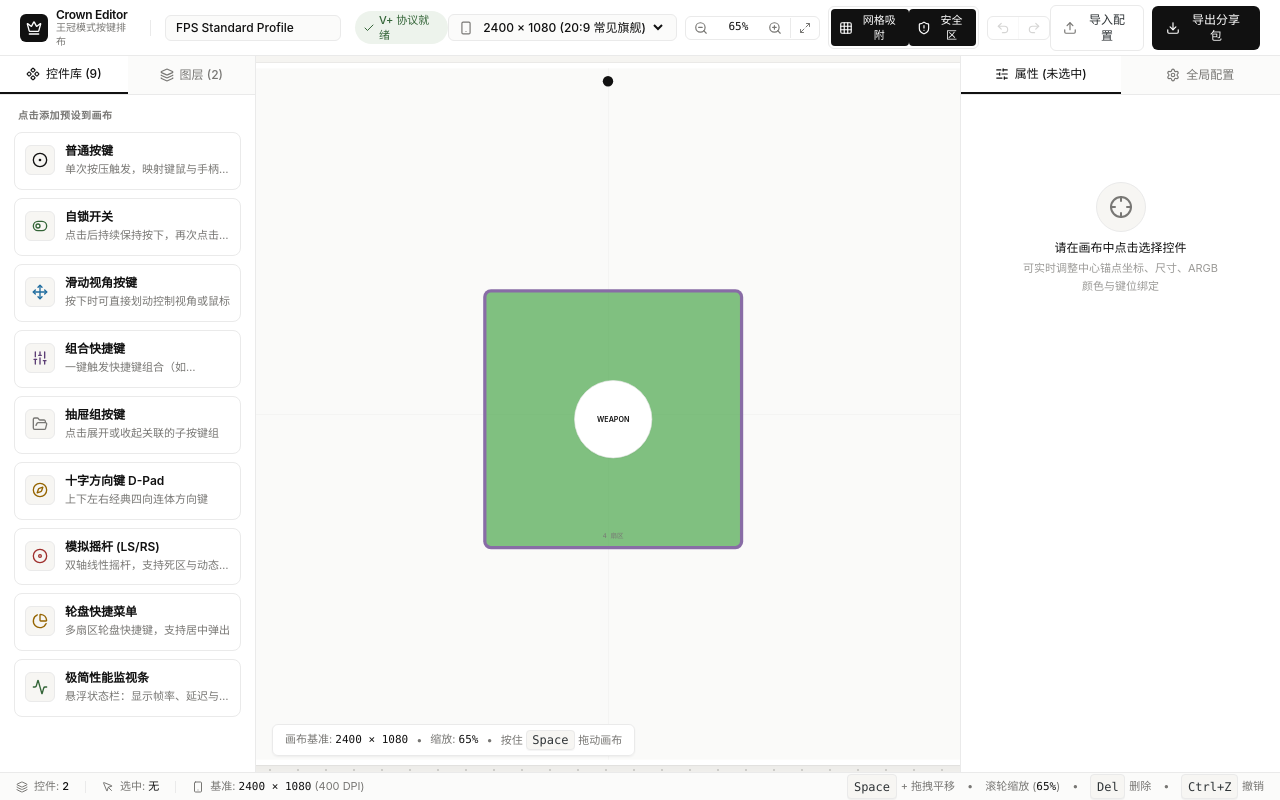
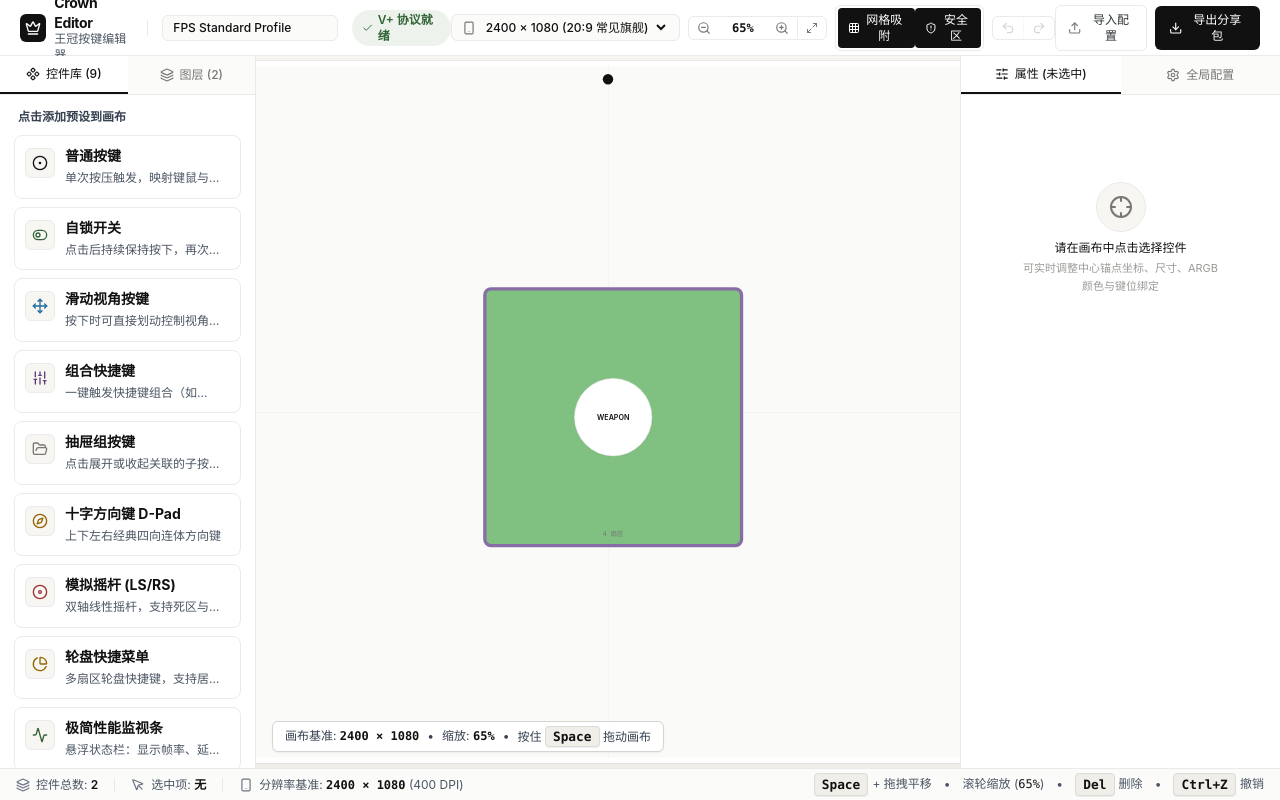
Before and after one commit to llxo/moonlight-vplus-crown-editor, a React (Vite) app: page / in a window 1280 px wide. Built offline with nearby package versions, Linux system fonts and the light colour scheme.

Commit message:
style(font): 优化中文字体栈与 ClearType 渲染，提升字号与文字可读性

```diff
--- a/index.html
+++ b/index.html
@@ -6,7 +6,7 @@
     <meta name="viewport" content="width=device-width, initial-scale=1.0" />
     <title>Moonlight Crown Editor - 王冠模式虚拟按键可视化编辑器</title>
   </head>
-  <body class="bg-[#F7F6F3] text-[#111111] overflow-hidden select-none antialiased">
+  <body class="bg-[#F7F6F3] text-[#111111] overflow-hidden select-none">
     <div id="root"></div>
     <script type="module" src="/src/main.tsx"></script>
   </body>
--- a/src/App.tsx
+++ b/src/App.tsx
@@ -59,7 +59,7 @@ export default function App() {
   }, [deleteSelectedElements, undo, redo, canUndo, canRedo]);
 
   return (
-    <div className="flex h-screen w-screen flex-col overflow-hidden bg-[#f7f6f3] text-[#111111] antialiased">
+    <div className="flex h-screen w-screen flex-col overflow-hidden bg-[#f7f6f3] text-[#111111]">
       {/* 顶部操作工具栏 */}
       <HeaderBar />
 
--- a/src/components/layout/HeaderBar.tsx
+++ b/src/components/layout/HeaderBar.tsx
@@ -104,10 +104,10 @@ export const HeaderBar: React.FC = () => {
             <Crown className="h-4 w-4" />
           </div>
           <div className="flex flex-col">
-            <span className="font-semibold text-xs tracking-tight text-[#111111]">
+            <span className="font-bold text-sm tracking-tight text-[#111111]">
               Crown Editor
             </span>
-            <span className="text-[10px] text-[#787774] -mt-0.5">王冠模式按键排布</span>
+            <span className="text-xs text-[#4b5563] -mt-0.5">王冠按键编辑器</span>
           </div>
         </div>
 
@@ -126,7 +126,7 @@ export const HeaderBar: React.FC = () => {
         </div>
 
         {/* 协议兼容微型胶囊徽章 (Muted Pastel Green) */}
-        <div className="hidden lg:flex items-center gap-1 rounded-full bg-[#edf3ec] px-2 py-0.5 text-[11px] font-medium text-[#346538]">
+        <div className="hidden lg:flex items-center gap-1 rounded-full bg-[#edf3ec] px-2.5 py-0.5 text-xs font-semibold text-[#346538]">
           <Check className="h-3 w-3" />
           <span>V+ 协议就绪</span>
         </div>
@@ -159,7 +159,7 @@ export const HeaderBar: React.FC = () => {
           >
             <ZoomOut className="h-3.5 w-3.5" />
           </button>
-          <span className="w-11 text-center font-mono text-[11px] text-[#111111]">
+          <span className="w-12 text-center font-mono text-xs font-semibold text-[#111111]">
             {Math.round(zoom * 100)}%
           </span>
           <button
@@ -182,8 +182,8 @@ export const HeaderBar: React.FC = () => {
         <div className="flex items-center rounded-md border border-[#eaeaea] bg-[#ffffff] p-0.5">
           <button
             onClick={toggleSnapToGrid}
-            className={`flex items-center gap-1 rounded px-2 py-1 text-[11px] font-medium transition-all ${
-              snapToGrid ? "bg-[#111111] text-[#ffffff]" : "text-[#787774] hover:text-[#111111] hover:bg-[#f7f6f3]"
+            className={`flex items-center gap-1 rounded px-2.5 py-1 text-xs font-medium transition-all ${
+              snapToGrid ? "bg-[#111111] text-[#ffffff]" : "text-[#4b5563] hover:text-[#111111] hover:bg-[#f7f6f3]"
             }`}
             title="网格吸附 (20px)"
           >
@@ -192,8 +192,8 @@ export const HeaderBar: React.FC = () => {
           </button>
           <button
             onClick={toggleSafeArea}
-            className={`flex items-center gap-1 rounded px-2 py-1 text-[11px] font-medium transition-all ${
-              showSafeArea ? "bg-[#111111] text-[#ffffff]" : "text-[#787774] hover:text-[#111111] hover:bg-[#f7f6f3]"
+            className={`flex items-center gap-1 rounded px-2.5 py-1 text-xs font-medium transition-all ${
+              showSafeArea ? "bg-[#111111] text-[#ffffff]" : "text-[#4b5563] hover:text-[#111111] hover:bg-[#f7f6f3]"
             }`}
             title="安全区参考线"
           >
--- a/src/components/layout/LeftSidebar.tsx
+++ b/src/components/layout/LeftSidebar.tsx
@@ -347,7 +347,7 @@ export const LeftSidebar: React.FC = () => {
       <div className="flex-1 overflow-y-auto p-3.5">
         {activeTabLeft === "palette" ? (
           <div className="flex flex-col gap-2">
-            <div className="text-[10px] font-semibold uppercase tracking-wider text-[#787774] px-1 mb-0.5">
+            <div className="text-xs font-semibold text-[#374151] px-1 mb-0.5">
               点击添加预设到画布
             </div>
             {PRESETS.map((preset) => (
@@ -361,12 +361,12 @@ export const LeftSidebar: React.FC = () => {
                 </div>
                 <div className="flex-1">
                   <div className="flex items-center justify-between">
-                    <span className="font-semibold text-xs text-[#111111]">
+                    <span className="font-bold text-sm text-[#111111]">
                       {preset.name}
                     </span>
-                    <Plus className="h-3.5 w-3.5 text-[#787774] opacity-0 group-hover:opacity-100 transition-opacity" />
+                    <Plus className="h-4 w-4 text-[#4b5563] opacity-0 group-hover:opacity-100 transition-opacity" />
                   </div>
-                  <p className="mt-0.5 text-[11px] text-[#787774] line-clamp-1 leading-relaxed">
+                  <p className="mt-0.5 text-xs text-[#4b5563] line-clamp-1 leading-relaxed">
                     {preset.desc}
                   </p>
                 </div>
@@ -375,8 +375,8 @@ export const LeftSidebar: React.FC = () => {
           </div>
         ) : (
           <div className="flex flex-col gap-1.5">
-            <div className="flex items-center justify-between px-1 text-[10px] text-[#787774]">
-              <span className="font-semibold uppercase tracking-wider">按图层深度 (Layer) 排列</span>
+            <div className="flex items-center justify-between px-1 text-xs text-[#4b5563]">
+              <span className="font-semibold">按图层深度 (Layer) 排列</span>
               <div className="flex items-center gap-1">
                 <button
                   onClick={duplicateSelectedElements}
--- a/src/components/layout/StageViewport.tsx
+++ b/src/components/layout/StageViewport.tsx
@@ -245,16 +245,16 @@ export const StageViewport: React.FC = () => {
       case CrownElementType.DIGITAL_PAD: {
         return (
           <div className="relative h-full w-full pointer-events-none flex items-center justify-center">
-            <div className="absolute top-2.5 text-[11px] font-mono font-bold text-[#111111]">
+            <div className="absolute top-2 text-xs font-mono font-bold text-[#111111] bg-white/80 px-1 rounded">
               {el.element_up_value || "UP"}
             </div>
-            <div className="absolute bottom-2.5 text-[11px] font-mono font-bold text-[#111111]">
+            <div className="absolute bottom-2 text-xs font-mono font-bold text-[#111111] bg-white/80 px-1 rounded">
               {el.element_down_value || "DOWN"}
             </div>
-            <div className="absolute left-2.5 text-[11px] font-mono font-bold text-[#111111]">
+            <div className="absolute left-2 text-xs font-mono font-bold text-[#111111] bg-white/80 px-1 rounded">
               {el.element_left_value || "LEFT"}
             </div>
-            <div className="absolute right-2.5 text-[11px] font-mono font-bold text-[#111111]">
+            <div className="absolute right-2 text-xs font-mono font-bold text-[#111111] bg-white/80 px-1 rounded">
               {el.element_right_value || "RIGHT"}
             </div>
             <div className="h-10 w-10 rounded-full border border-dashed border-[#111111]/20" />
@@ -372,10 +372,10 @@ export const StageViewport: React.FC = () => {
       </div>
 
       {/* 视口浮动状态标签 */}
-      <div className="pointer-events-none absolute bottom-4 left-4 flex items-center gap-2 rounded-md border border-[#eaeaea] bg-[#ffffff]/90 px-3 py-1.5 text-[11px] text-[#787774] backdrop-blur-sm shadow-xs">
-        <span>画布基准: <strong className="text-[#111111] font-mono font-medium">{layoutBasis.widthPx} × {layoutBasis.heightPx}</strong></span>
+      <div className="pointer-events-none absolute bottom-4 left-4 flex items-center gap-2 rounded-md border border-[#d4d4d0] bg-[#ffffff] px-3 py-1.5 text-xs text-[#374151] shadow-xs">
+        <span>画布基准: <strong className="text-[#111111] font-mono font-semibold">{layoutBasis.widthPx} × {layoutBasis.heightPx}</strong></span>
         <span>•</span>
-        <span>缩放: <strong className="text-[#111111] font-mono font-medium">{Math.round(zoom * 100)}%</strong></span>
+        <span>缩放: <strong className="text-[#111111] font-mono font-semibold">{Math.round(zoom * 100)}%</strong></span>
         <span>•</span>
         <span>按住 <kbd>Space</kbd> 拖动画布</span>
       </div>
--- a/src/components/layout/StatusBar.tsx
+++ b/src/components/layout/StatusBar.tsx
@@ -11,38 +11,38 @@ export const StatusBar: React.FC = () => {
   const { elements, selectedElementIds, layoutBasis, zoom } = useCrownStore();
 
   return (
-    <footer className="flex h-7 w-full items-center justify-between border-t border-[#eaeaea] bg-[#fbfbfa] px-4 text-[11px] text-[#787774] select-none">
+    <footer className="flex h-8 w-full items-center justify-between border-t border-[#eaeaea] bg-[#fbfbfa] px-4 text-xs text-[#4b5563] select-none">
       {/* 左区：统计与当前状态 */}
       <div className="flex items-center gap-4">
         <div className="flex items-center gap-1.5">
-          <Layers className="h-3 w-3 text-[#787774]" />
-          <span>控件: <strong className="text-[#111111] font-medium">{elements.length}</strong></span>
+          <Layers className="h-3.5 w-3.5 text-[#6b7280]" />
+          <span>控件总数: <strong className="text-[#111111] font-semibold">{elements.length}</strong></span>
         </div>
 
-        <div className="h-3 w-[1px] bg-[#eaeaea]" />
+        <div className="h-3.5 w-[1px] bg-[#eaeaea]" />
 
         <div className="flex items-center gap-1.5">
-          <MousePointer className="h-3 w-3 text-[#787774]" />
+          <MousePointer className="h-3.5 w-3.5 text-[#6b7280]" />
           <span>
-            选中:{" "}
-            <strong className="text-[#111111] font-medium">
+            选中项:{" "}
+            <strong className="text-[#111111] font-semibold">
               {selectedElementIds.length > 0 ? `${selectedElementIds.length} 项` : "无"}
             </strong>
           </span>
         </div>
 
-        <div className="h-3 w-[1px] bg-[#eaeaea]" />
+        <div className="h-3.5 w-[1px] bg-[#eaeaea]" />
 
         <div className="flex items-center gap-1.5">
-          <Smartphone className="h-3 w-3 text-[#787774]" />
+          <Smartphone className="h-3.5 w-3.5 text-[#6b7280]" />
           <span>
-            基准: <span className="font-mono text-[#111111]">{layoutBasis.widthPx} × {layoutBasis.heightPx}</span> ({layoutBasis.densityDpi} DPI)
+            分辨率基准: <span className="font-mono font-semibold text-[#111111]">{layoutBasis.widthPx} × {layoutBasis.heightPx}</span> ({layoutBasis.densityDpi} DPI)
           </span>
         </div>
       </div>
 
       {/* 右区：简约物理键帽快捷指示 */}
-      <div className="hidden md:flex items-center gap-3 text-[#787774]">
+      <div className="hidden md:flex items-center gap-3 text-xs text-[#4b5563]">
         <div className="flex items-center gap-1">
           <kbd>Space</kbd> + 拖拽平移
         </div>
--- a/src/index.css
+++ b/src/index.css
@@ -8,19 +8,18 @@
   body {
     margin: 0;
     padding: 0;
-    font-family: -apple-system, BlinkMacSystemFont, "SF Pro Display", "Geist Sans", "Segoe UI", "Helvetica Neue", Arial, sans-serif;
+    font-family: -apple-system, BlinkMacSystemFont, "Segoe UI", "PingFang SC", "Hiragino Sans GB", "Microsoft YaHei", "微软雅黑", "Noto Sans SC", Arial, sans-serif;
     user-select: none;
     background-color: #f7f6f3;
     color: #111111;
-    -webkit-font-smoothing: antialiased;
-    -moz-osx-font-smoothing: grayscale;
+    text-rendering: optimizeLegibility;
   }
 }
 
 /* 简约浅色自定义滚动条 */
 ::-webkit-scrollbar {
-  width: 5px;
-  height: 5px;
+  width: 6px;
+  height: 6px;
 }
 
 ::-webkit-scrollbar-track {
@@ -28,22 +27,23 @@
 }
 
 ::-webkit-scrollbar-thumb {
-  background: #dcdbd8;
+  background: #d4d4d0;
   border-radius: 3px;
 }
 
 ::-webkit-scrollbar-thumb:hover {
-  background: #b8b7b3;
+  background: #a8a8a4;
 }
 
-/* 简约实体按键标签样式 */
+/* 简约实体按键标签样式 - 清晰高对比 */
 kbd {
-  font-family: "Geist Mono", "SF Mono", "JetBrains Mono", Menlo, Consolas, monospace;
-  background-color: #f7f6f3;
-  border: 1px solid #eaeaea;
+  font-family: "Cascadia Code", "Segoe UI Mono", Consolas, "SF Mono", Menlo, monospace;
+  background-color: #f0eee9;
+  border: 1px solid #dcdbd8;
   border-radius: 4px;
-  padding: 0.15rem 0.35rem;
-  font-size: 0.75rem;
-  color: #2f3437;
-  box-shadow: 0 1px 0 rgba(0, 0, 0, 0.04);
+  padding: 0.15rem 0.45rem;
+  font-size: 0.8rem;
+  font-weight: 600;
+  color: #111111;
+  box-shadow: 0 1px 0 rgba(0, 0, 0, 0.06);
 }
```
Also changed, not shown: src/components/layout/RightInspector.tsx (+38 -38 lines).
